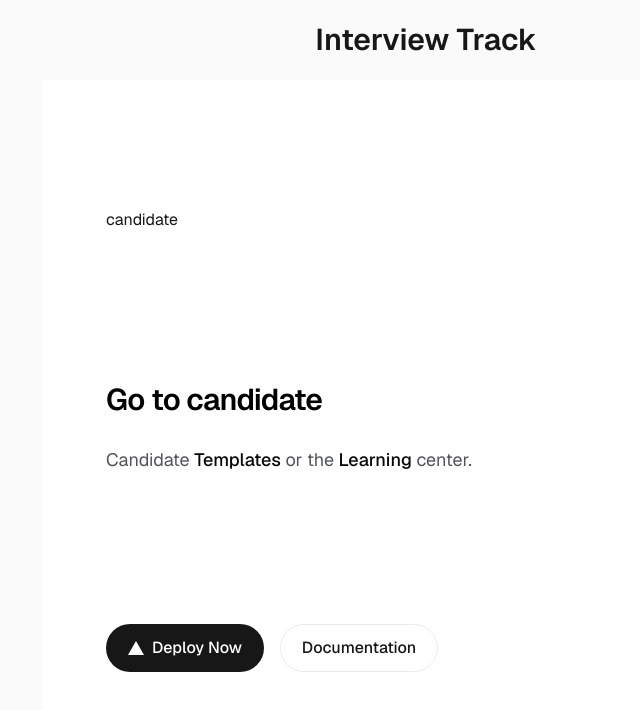
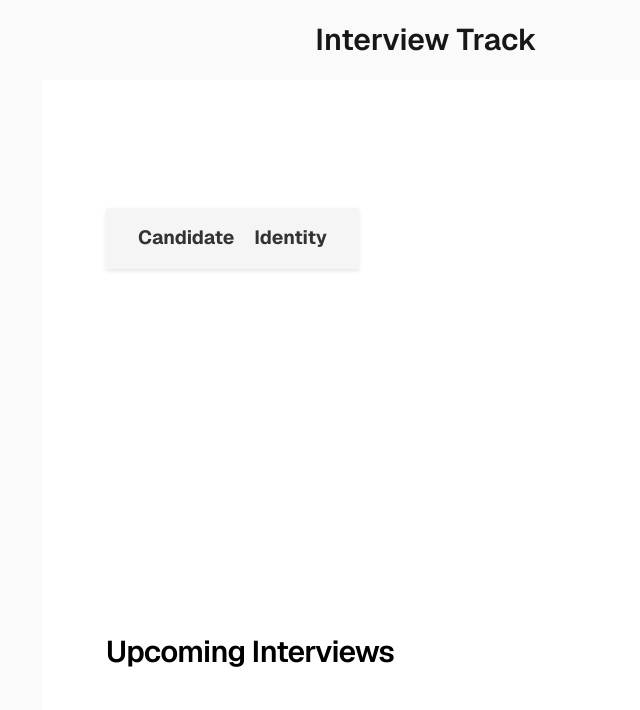
Before and after one commit to Tinnapat1406/track-interview, a Next.js app: page / in a window 1280 px wide. Shown: the top 710 px of the page, without its empty margins (214-854 px from the left). Built offline with nearby package versions, Linux system fonts and the light colour scheme.

Commit message:
navbar first design

```diff
--- a/app/candidate/id/page.tsx
+++ b/app/candidate/id/page.tsx
@@ -0,0 +1,7 @@
+export default function Identity(){
+    return(
+        <div>
+            <h1>Candidate Identity</h1>
+        </div>
+    )
+}
--- a/app/candidate/page.tsx
+++ b/app/candidate/page.tsx
@@ -1,10 +1,18 @@
+import Link from "next/link";
+
+
 export default function candidate() {
     return(
         <div>
-            <h1 className="text-3xl font-semibold text-start leading-10 tracking-tight text-black dark:text-zinc-50">
+            <h1 className="text-3xl font-semibold text-center leading-10 tracking-tight text-black dark:text-zinc-50">
                 Candidates
             </h1>
+
+            <Link href="/candidate/id">
+                <p className="font-semibold text-lg text-left leading-10 tracking-tight text-black dark:text-zinc-50">
+                    Candidate Identity
+                </p>
+            </Link>
         </div>
-
-    );
+    )
 }
--- a/app/page.tsx
+++ b/app/page.tsx
@@ -10,58 +10,37 @@ export default function Home() {
       </h1>
       <main className="text-left flex flex-1 w-full max-w-3xl flex-col items-start justify-between py-32 px-16 bg-white dark:bg-black">
 
-      <nav>
-        <Link href="/candidate">candidate</Link>
+      <nav style = {{
+        display : 'flex',
+        gap : '30px',
+        justifyContent : 'center',
+        alignItems : 'center',
+        padding : '1rem 2rem',
+        backgroundColor : '#f5f5f5',
+        boxShadow: '0 2px 4px rgba(0,0,0,0.1)'
+      }}>
+        <div style ={{
+          fontWeight: 'bold',
+          fontSize: '1.2rem',
+          display: 'flex',
+          gap: '20px',
+          alignItems: 'center'
+        }}>
+           <Link href="/candidate" style={{ textDecoration: 'none', color: '#333' }}>Candidate</Link>
+           <Link href="/candidate/id" style={{ textDecoration: 'none', color: '#333' }}>Identity</Link>
+
+        </div>
       </nav>
-        <div className="flex flex-col items-start gap-6 text-left">
+
+
+
+        <div className="flex flex-col items-start gap-3 text-left">
           <h1 className="max-w-xs text-3xl font-semibold leading-10 tracking-tight text-black dark:text-zinc-50">
-             Go to candidate{" "}
+             Upcoming Interviews
           </h1>
-
-          <p className="max-w-md text-lg leading-8 text-zinc-600 dark:text-zinc-400">
-            Candidate{" "}
-            <a
-              href="https://vercel.com/templates?framework=next.js&utm_source=create-next-app&utm_medium=appdir-template-tw&utm_campaign=create-next-app"
-              className="font-medium text-zinc-950 dark:text-zinc-50"
-            >
-              Templates
-            </a>{" "}
-            or the{" "}
-            <a
-              href="https://nextjs.org/learn?utm_source=create-next-app&utm_medium=appdir-template-tw&utm_campaign=create-next-app"
-              className="font-medium text-zinc-950 dark:text-zinc-50"
-            >
-              Learning
-            </a>{" "}
-            center.
-          </p>
         </div>
 
-        <div className="flex flex-col gap-4 text-base font-medium sm:flex-row">
-          <a
-            className="flex h-12 w-full items-center justify-center gap-2 rounded-full bg-foreground px-5 text-background transition-colors hover:bg-[#383838] dark:hover:bg-[#ccc] md:w-[158px]"
-            href="https://vercel.com/new?utm_source=create-next-app&utm_medium=appdir-template-tw&utm_campaign=create-next-app"
-            target="_blank"
-            rel="noopener noreferrer"
-          >
-            <Image
-              className="dark:invert h-[14px] w-4"
-              src="/vercel.svg"
-              alt="Vercel logomark"
-              width={16}
-              height={14}
-            />
-            Deploy Now
-          </a>
-          <a
-            className="flex h-12 w-full items-center justify-center rounded-full border border-solid border-black/[.08] px-5 transition-colors hover:border-transparent hover:bg-black/[.04] dark:border-white/[.145] dark:hover:bg-[#1a1a1a] md:w-[158px]"
-            href="https://nextjs.org/docs?utm_source=create-next-app&utm_medium=appdir-template-tw&utm_campaign=create-next-app"
-            target="_blank"
-            rel="noopener noreferrer"
-          >
-            Documentation
-          </a>
-        </div>
+
       </main>
     </div>
 
```
